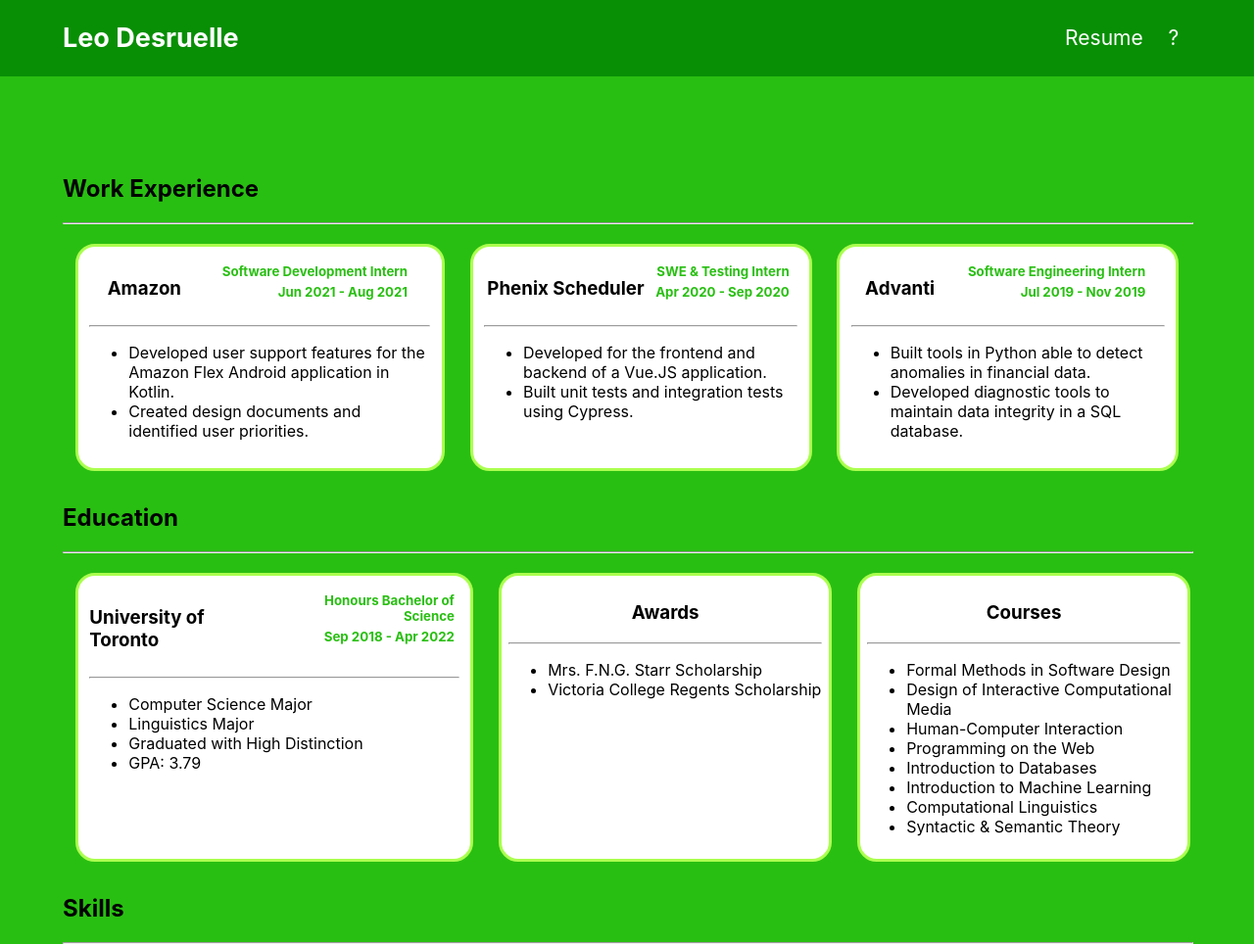
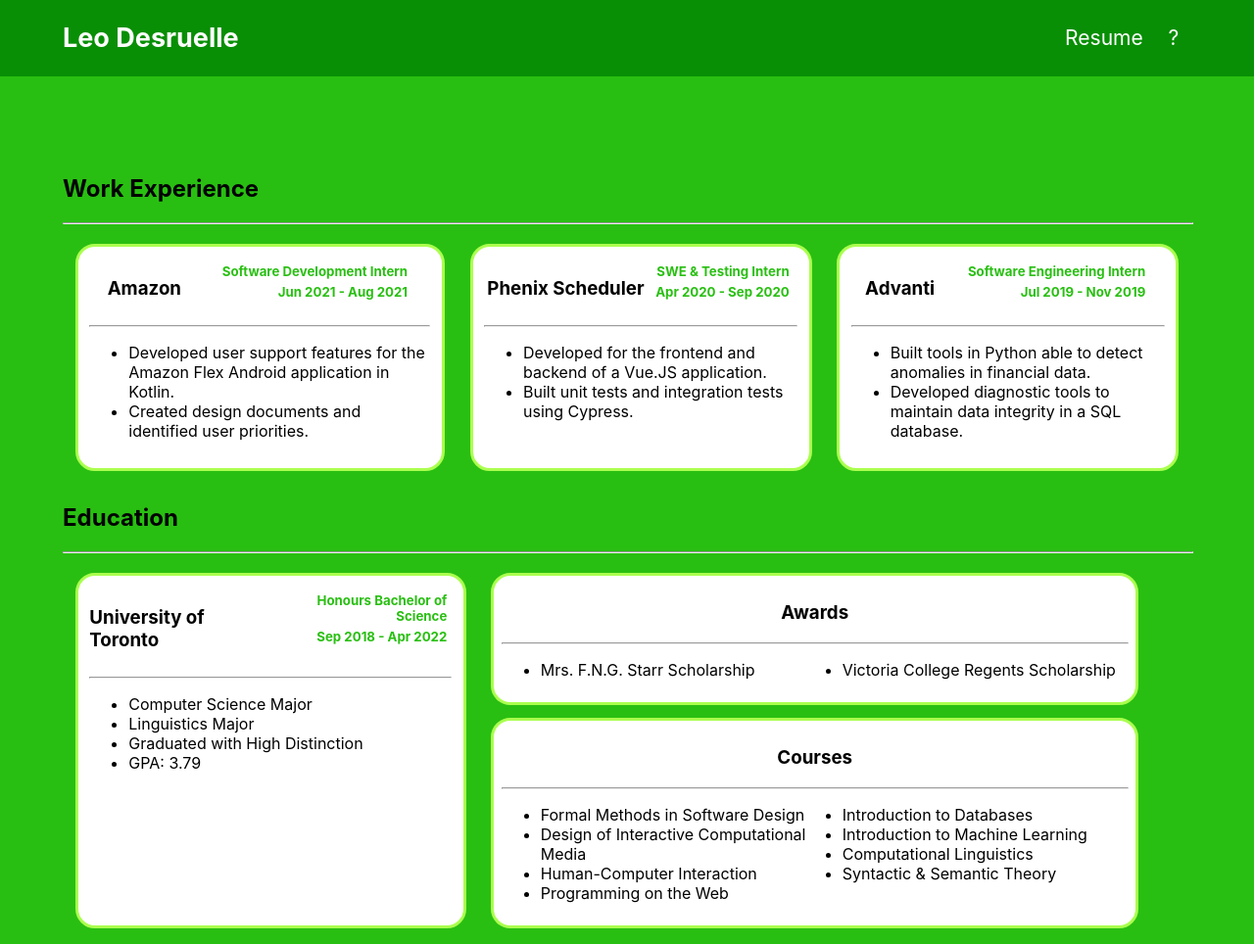
Before and after one commit to desruelle/desruelle.github.io, a React app: page / in a window 1280 px wide. Shown: the top 964 px of the page at 98% size. Built offline with nearby package versions, Linux system fonts and the light colour scheme.

Commit message:
education formatting

```diff
--- a/src/Page.css
+++ b/src/Page.css
@@ -97,6 +97,6 @@
   -moz-columns: 2;
 }
 
-.HalfWidth {
-  width: 50vw;
+.LongWidth {
+  width: 60vw;
 }
--- a/src/ResumePage.js
+++ b/src/ResumePage.js
@@ -28,9 +28,9 @@
                             <ResumeSectionEntry position={item.position} company={item.company}
                             fromdate={item.fromdate} todate={item.todate} description={item.description}/>
                         ))}
-                        <div className="RowFlex SpaceAround">
+                        <div className="LongWidth">
                         {educationMiscData.map(item => (
-                            <SkillSectionEntry category={item.category} skills={item.skills}/>
+                            <SkillSectionEntry category={item.category} skills={item.skills} columns={"TwoColumn"}/>
                         ))}
                         </div>
                     </div>
```
